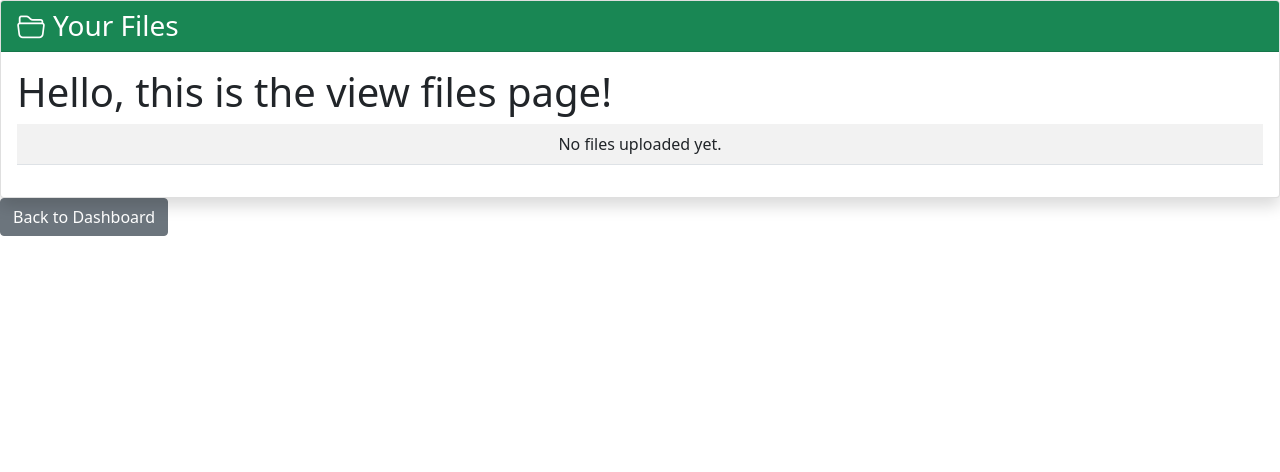
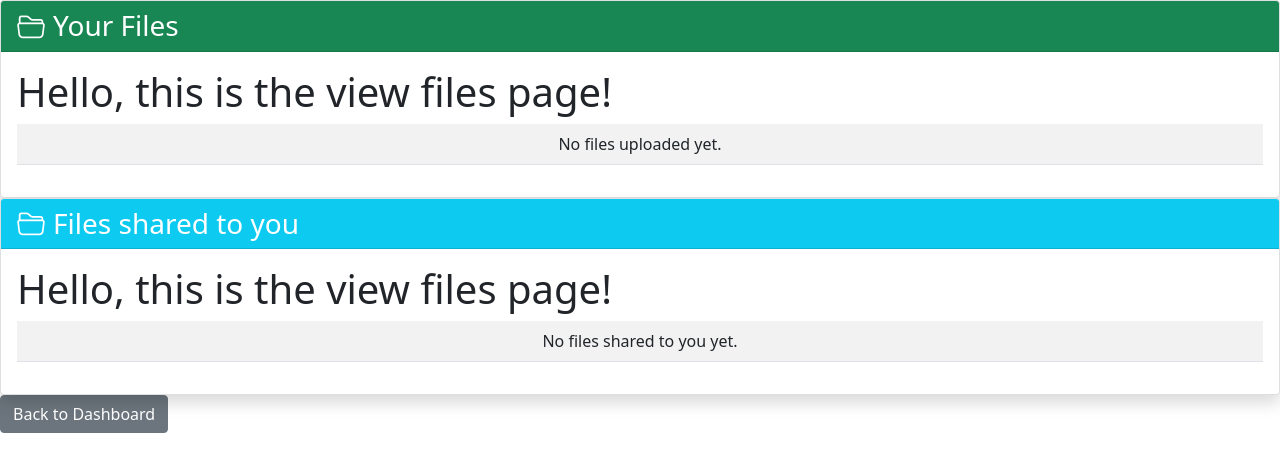
Before and after one commit to TheNoobyCuber/fyp_python, a Flask app: page /files in a window 1280 px wide. Shown: the top 472 px of the page. Run offline with Flask 3, Linux system fonts and the light colour scheme; the visitor is signed in with stand-in values (Sample User, id 1); data comes from the database, SQL or seed files in the repository; both versions use the stored data as it was after the commit; data that the repository does not hold is empty; parts of the project's set-up code (start-up, migrations or seed data) failed here and were passed over.

Commit message:
File sharing function + model + db, upload and view files functions

```diff
--- a/Desktop/capstone_new/app/routes.py
+++ b/Desktop/capstone_new/app/routes.py
@@ -5,7 +5,7 @@ from flask import Blueprint, app, render_template, request, redirect, send_from_
 from werkzeug.security import generate_password_hash, check_password_hash
 from sqlalchemy.exc import SQLAlchemyError
 from wtforms import ValidationError
-from .models import AuditLog, File, User, db
+from .models import AuditLog, File, ShareFile, User, db
 from datetime import datetime, timedelta
 import random
 from flask_mail import Mail, Message
@@ -100,9 +100,19 @@ def view_files():
     current_user = User.query.get(user_id)
     current_user_fullname = current_user.fullname
     files = File.query.filter_by(user_id=user_id).order_by(File.upload_time.desc()).all()
+    shared_files_data = ShareFile.query.filter(ShareFile.shared_with_user_id == user_id).order_by(ShareFile.shared_at.desc()).all()
+    shared_files = []
+    for share in shared_files_data:
+        file = File.query.get(share.file_id)
+        if file:
+            shared_files.append(file)
+
     for file in files:
         file.uploaded_by_username = current_user_fullname
-    return render_template('files.html', files=files)
+    for file in shared_files:
+        file.uploaded_by_username = User.query.get(file.user_id).username
+
+    return render_template('files.html', files=files, shared_files=shared_files)
 
 @main.route('/view_file/<int:file_id>', methods=['GET'])
 def view_file(file_id):
@@ -176,6 +186,50 @@ def delete_file(file_id):
             flash(f'File "{file.filename}" deleted successfully.', 'success')
     return redirect(url_for('main.view_files'))
 
+
+@main.route('/share', methods=['POST'])
+def share_file():
+    file_id = request.form.get('file_id')
+    file = File.query.get(file_id)
+
+    if file:
+        try:
+            shared_with = request.form.get('shared_with')
+            shared_with_user = User.query.filter_by(username=shared_with).first() if shared_with else None
+            shared_with_user_id = shared_with_user.id if shared_with_user else None
+            description = request.form.get('description')
+            if not shared_with_user_id:
+                flash('User to share with not found.', 'danger')
+                return redirect(url_for('main.view_files'))
+            else:
+                file.shared_with_user_id = shared_with_user_id
+                file.shared_by_user_id = session['user_id']
+                description = description or ''
+                db.session.add(file)
+
+                log = auditlog( #Log the sharing action
+                    user_id=session['user_id'],
+                    action_type='share file',
+                    details=f'Shared file ID: {file_id}, filename: {file.original_filename} with users: {shared_with}'
+                )
+                share_file = ShareFile( #Add entry to ShareFile table
+                    file_id=file_id,
+                    shared_with_user_id=shared_with_user_id,
+                    shared_by_user_id=session['user_id'],
+                    description=description,
+                    shared_at=datetime.utcnow()
+                )
+                db.session.add(share_file)
+                db.session.add(log)
+                db.session.commit()
+
+                flash(f'File "{file.original_filename}" shared successfully.', 'success')
+            return redirect(url_for('main.view_files'))
+        except Exception as e:
+            flash(f'Error sharing file: {str(e)}', 'danger')
+            return redirect(url_for('main.index'))
+
+
 @main.route('/upload', methods=['GET', 'POST'])
 def upload():
     try:
@@ -186,6 +240,8 @@ def upload():
                 return render_template('uploadfile.html')
             description = request.form.get('description')
             shared_with = request.form.get('shared_with')  # Comma-separated user IDs
+            shared_with_user = User.query.filter_by(username=shared_with).first() if shared_with else None
+            shared_with_user_id = shared_with_user.id if shared_with_user else None
 
             original_filename = file.filename
 
@@ -201,7 +257,11 @@ def upload():
                 flash('File type not allowed. Please upload a valid file.', 'danger')
                 return render_template('uploadfile.html', shared_with=shared_with, description=description)
 
-
+            if not shared_with:
+                flash('Please specify at least one user to share the file with.', 'danger')
+                os.remove(os.path.join(current_app.config['UPLOAD_FOLDER'], unique_filename))
+                return render_template('uploadfile.html', shared_with=shared_with,
+                                       description=description)
             # Create unique filename
             timestamp = datetime.now().strftime('%Y%m%d_%H%M%S')
             user_id = session.get('user_id')
@@ -227,6 +287,7 @@ def upload():
                 return render_template('uploadfile.html', shared_with=shared_with,
                                        description=description)
 
+
             else:
                 new_file = File(
                     user_id=user_id,
@@ -242,6 +303,16 @@ def upload():
                     action='no action'
                 )
                 db.session.add(new_file)
+                db.session.flush()  # Get new_file.file_id before commit
+
+                share_file = ShareFile( #Add entry to ShareFile table
+                    file_id=new_file.file_id,
+                    shared_with_user_id=shared_with_user_id,
+                    shared_by_user_id=session['user_id'],
+                    description=description,
+                    shared_at=datetime.utcnow()
+                )
+                db.session.add(share_file)
 
                 # Logging the upload event
                 log = auditlog(
--- a/Desktop/capstone_new/app/templates/files.html
+++ b/Desktop/capstone_new/app/templates/files.html
@@ -69,6 +69,54 @@
             </div>
         </div>
     </div>
+
+    <div class="card shadow">
+        <div class="card-header bg-info text-white">
+            <h3 class="mb-0"><i class="bi bi-folder2-open me-2"></i>Files shared to you</h3>
+        </div>
+        <div class="card-body">
+            <div class="table-responsive">
+            <h1>Hello, this is the view files page!</h1>
+            <table class="table table-striped">
+                {% if shared_files %}
+                <thead>
+                    <tr>
+                        <th>File ID</th>
+                        <th>Filename</th>
+                        <th>Uploaded By</th>
+                        <th>Upload Date</th>
+                        <th>Actions</th>
+                    </tr>
+                </thead>
+                <tbody>
+                    {% for file in shared_files %}
+                    <tr>
+                        <td>{{ file.file_id }}</td>
+                        <td>{{ file.original_filename }}</td>
+                        <td>{{ file.uploaded_by_username }}</td>
+                        <td>{{ file.upload_time }}</td>
+                        <td>
+                            <a href="{{ url_for('main.view_file', file_id=file.file_id) }}"
+                                class="btn btn-primary bi bi-eye"> View</a>
+                            <a href="{{ url_for('main.edit_file', file_id=file.file_id) }}"
+                            class="btn btn-secondary bi bi-pencil"> Edit</a>
+                            <a href="{{ url_for('main.edit_file', file_id=file.file_id) }}"
+                            class="btn btn-success bi bi-share"> Share</a>
+                            <a href="{{ url_for('main.delete_file', file_id=file.file_id) }}"
+                            class="btn btn-danger bi bi-trash"> Delete</a>
+                        </td>
+                    </tr>
+                    {% endfor %}
+                </tbody>
+                {% else %}
+                <tr>
+                    <td colspan="4" class="text-center">No files shared to you yet.</td>
+                </tr>
+                {% endif %}
+            </table>
+            </div>
+        </div>
+    </div>
     <a href='{{ url_for("main.index") }}'><button type='button' class='btn btn-secondary'>Back to Dashboard</button></a>
 
 </body>
--- a/Desktop/capstone_new/app/templates/uploadfile.html
+++ b/Desktop/capstone_new/app/templates/uploadfile.html
@@ -23,7 +23,7 @@
                         <hr class="mb-3">
                         <div class="mb-3">
                             <label for="shared_users" class="form-label">Who would you like to share this file with?</label>
-                            <input type="text" class="form-control" id="shared_with" name="shared_with" placeholder="Enter usernames separated by commas" required>
+                            <input type="text" class="form-control" id="shared_with" name="shared_with" placeholder="Enter username" required>
                         </div>
                         <div class="mb-3">
                             <label for="description" class="form-label">Description (Optional)</label>
```
Also changed, not shown: Desktop/capstone_new/app/models.py (+5 -3 lines), Desktop/capstone_new/dlps.sql (+12 -0 lines).
